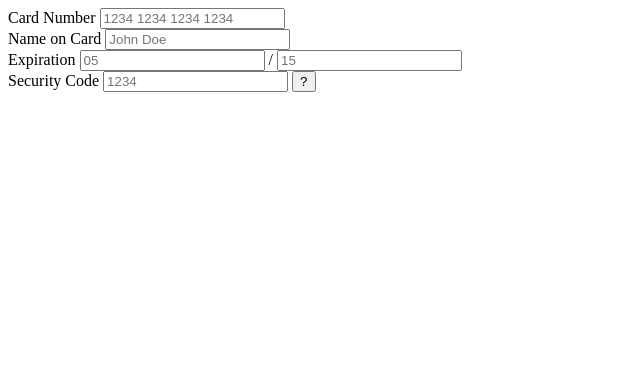
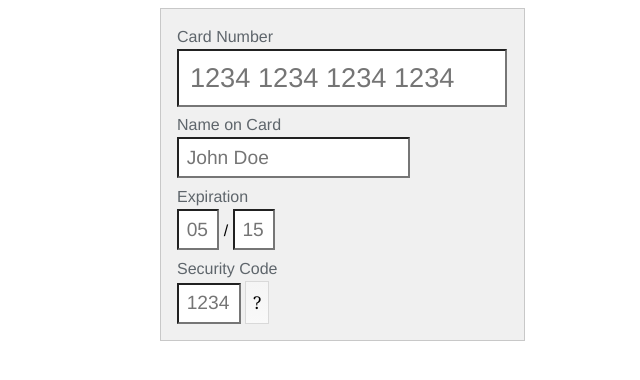
Before and after one commit to thomaschadwick/Credit-Card-Me, a plain HTML site: page index.html in a window 1280 px wide. Shown: the whole page, without its empty margins (0-640 px from the left). Drawn offline with Linux system fonts and the light colour scheme.

Commit message:
HTML Validation and Container

```diff
--- a/ccme.css
+++ b/ccme.css
@@ -1,3 +1,8 @@
+#container {
+  width: 960px;
+  margin: 0 auto;
+}
+
 .ccme input, .ccme label, .ccme button {
     position: relative;
     padding: 0;
--- a/index.html
+++ b/index.html
@@ -1,4 +1,11 @@
+<!DOCTYPE html>
+<html xmlns="http://www.w3.org/1999/xhtml">
+<head>
+    <title></title>
+    <link href="ccme.css" rel="stylesheet" />
+</head>
 <body>
+    <div id="container">
       <form action="/" autocomplete="on">
           <section class="ccme">
               <div class="ccme-well">
@@ -30,4 +37,6 @@
               </div>
           </section>
       </form>
+    </div>
 </body>
+</html>
```
Lines whose indentation alone changed are shown as unchanged.
